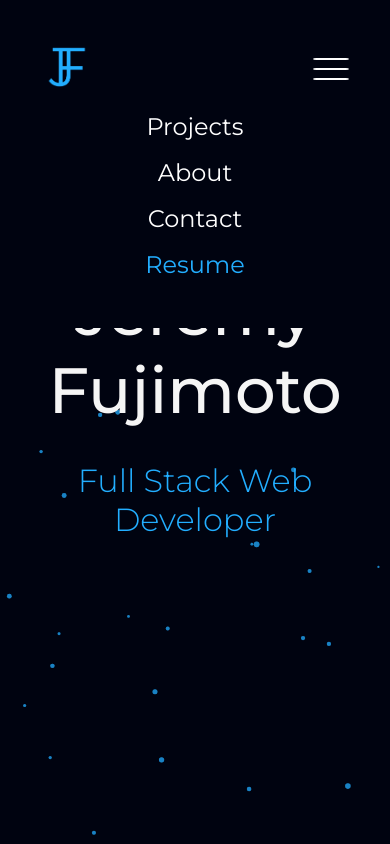
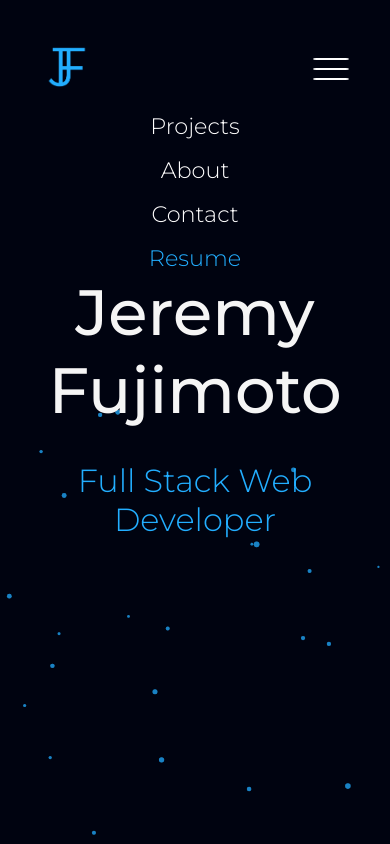
Before and after one commit to jerfuj/portfolio, a Next.js app: page / in a window 390 px wide. Both pictures are taken after a click on the element 331 px from the left and 68 px from the top of the page. Shown: the top 844 px of the page. Built offline with nearby package versions, Linux system fonts and the light colour scheme.

Commit message:
Got rid of extra padding at bottom of dropdown

```diff
--- a/components/navbar/Navbar.js
+++ b/components/navbar/Navbar.js
@@ -5,7 +5,7 @@ import Hamburger from './Hamburger';
 import PropTypes from 'prop-types';
 
 export default function Navbar({ projectsRef, aboutRef, contactRef, heroRef }) {
-  const [navClass, setNavClass] = useState(`${styles.nav}`);
+  const [navClass, setNavClass] = useState(`${styles.navContent}`);
 
   const [menuOpen, setMenuOpen] = useState(false);
   const toggleBurger = () => {
@@ -18,9 +18,9 @@ export default function Navbar({ projectsRef, aboutRef, contactRef, heroRef }) {
 
   const changeBackground = () => {
     if (window.scrollY >= 80) {
-      setNavClass(`${styles.nav} ${styles.navScrollDown}`)
+      setNavClass(`${styles.navContent} ${styles.navScrollDown}`)
     } else {
-      setNavClass(`${styles.nav}`);
+      setNavClass(`${styles.navContent}`);
     }
   }
 
@@ -31,25 +31,31 @@ export default function Navbar({ projectsRef, aboutRef, contactRef, heroRef }) {
   function BurgerLinks() {
     return (
       <ul className={styles.burgerLinksContainer}>
-        <li onClick={() => {
+        <li
+          onClick={() => {
             scrollIntoView(projectsRef);
             toggleBurger();
-        }
-        }>
+          }}
+          className={styles.burgerLink}
+        >
           Projects
         </li>
-        <li onClick={() => {
+        <li
+          onClick={() => {
             scrollIntoView(aboutRef);
             toggleBurger();
-        }
-        }>
+          }}
+          className={styles.burgerLink}
+        >
           About
         </li>
-        <li onClick={() => {
+        <li
+          onClick={() => {
             scrollIntoView(contactRef);
             toggleBurger();
-        }
-        }>
+          }}
+          className={styles.burgerLink}
+        >
           Contact
         </li>
         <li className={styles.resume}>
@@ -74,8 +80,8 @@ export default function Navbar({ projectsRef, aboutRef, contactRef, heroRef }) {
 
   return (
     <>
-      <header className={navClass}>
-        <div className={styles.navContent}>
+      <header className={styles.nav}>
+        <div className={navClass}>
           <div
             className={styles.logoContainer}
             onClick={() => scrollIntoView(heroRef)}
--- a/components/navbar/Navbar.module.css
+++ b/components/navbar/Navbar.module.css
@@ -6,13 +6,7 @@
   display: flex;
   justify-content: center;
   flex-wrap: wrap;
-  transition: padding 500ms ease-out;
-  padding: 2rem 0;
-}
 
-.navScrollDown {
-  background-color: #000310;
-  padding: 0;
 }
 
 .navContent {
@@ -22,6 +16,13 @@
   background-color: transparent;
   width: 80%;
   color: rgb(223, 223, 223);
+  padding-top: 2rem;
+  transition: all 500ms ease-out;
+}
+
+.navScrollDown {
+  background-color: #000310;
+  padding: 0;
 }
 
 .logo {
@@ -62,6 +63,12 @@
   margin: 1em 0;
 }
 
+.burgerLink:hover {
+  cursor: pointer;
+  text-decoration: underline;
+  text-decoration-color: var(--accent-color);
+}
+
 @media (max-width: 768px) {
   .nav {
     background-color: #000310;
@@ -83,6 +90,7 @@
   }
 
   .burgerLinksContainer {
+    display: block;
     z-index: 1000;
     width: 100%;
     color: #fff;
@@ -92,71 +100,25 @@
     margin: 0;
     text-align: center;
     margin-bottom: 0.5rem;
-    animation: roll 500ms ease-out forwards;
+    animation: roll 1s ease-out forwards;
   }
 
   @keyframes roll {
     0% {
       opacity: 0;
+      max-height: 0;
     }
     100% {
       opacity: 1;
+      max-height: 500px;
     }
   }
 
   .burgerLinksContainer li {
-    border-bottom: 1px solid transparent;
     padding: 0.5rem 0;
-    width: 15%;
-    font-size: 1.5rem;
+    width: 100%;
+    font-size: 1.4rem;
+    font-weight: 300;
     margin: auto;
-    transition: all 500ms ease-out;
   }
 }
-
-@media (max-width: 576px) {
-  .linksContainer {
-    display: none;
-  }
-
-  .hamburger {
-    display: flex;
-    justify-content: center;
-    align-items: center;
-    transition: all 500ms ease-out;
-  }
-
-  .hamburger:hover {
-    cursor: pointer;
-  }
-
-  .burgerLinksContainer {
-    z-index: 1000;
-    width: 100%;
-    color: #fff;
-    list-style: none;
-    padding: 0;
-    background-color: #000310;
-    margin: 0;
-    text-align: center;
-    margin-bottom: 0.5rem;
-    animation: roll 500ms ease-out forwards;
-  }
-
-  @keyframes roll {
-    0% {
-      opacity: 0;
-    }
-    100% {
-      opacity: 1;
-    }
-  }
-
-  .burgerLinksContainer li {
-    border-bottom: 1px solid transparent;
-    padding: 0.5rem 0;
-    width: 100%;
-    margin: auto;
-    transition: all 500ms ease-out;
-  }
-}
```
Lines whose indentation alone changed are shown as unchanged.
